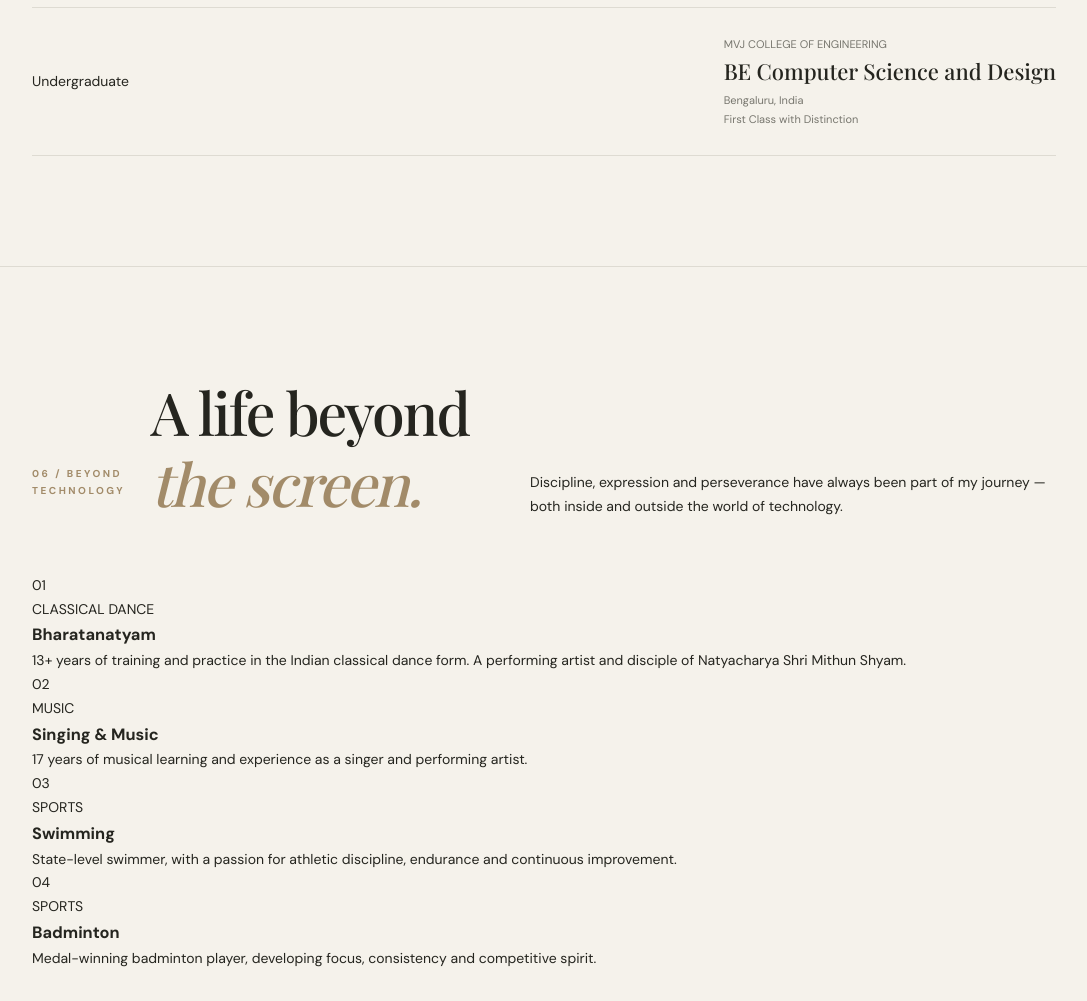
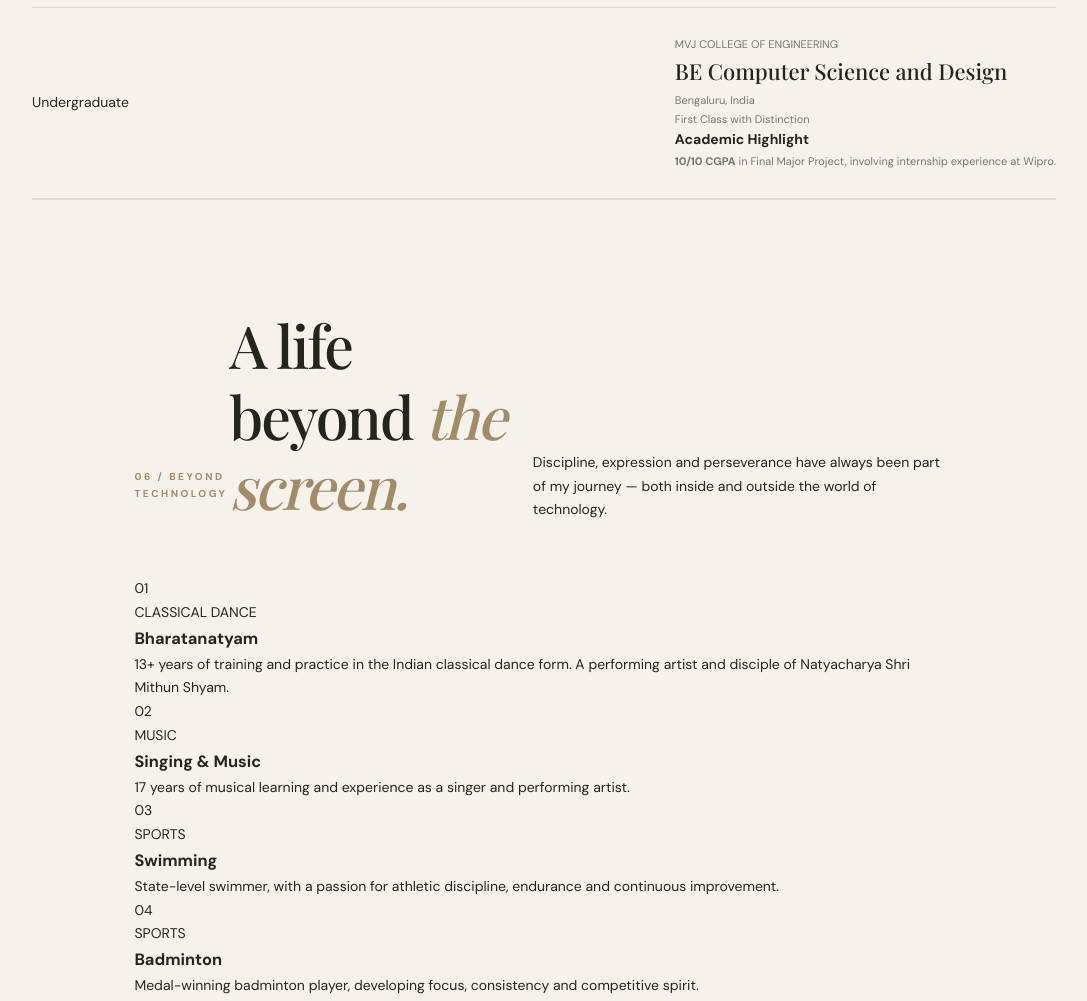
Before and after one commit to anvithasubramani/anvitha-priyaa-portfolio, a plain HTML site: page index.html in a window 1280 px wide. Shown: the part 5120-6121 px from the top of the page, without its empty margins (96-1183 px from the left). Drawn offline with nearby package versions, Linux system fonts and the light colour scheme; a web font is replaced by a local one.

Commit message:
Update index.html

```diff
--- a/index.html
+++ b/index.html
@@ -430,9 +430,16 @@
     <h3>BE Computer Science and Design</h3>
     <p>Bengaluru, India</p>
     <p class="education-honour">First Class with Distinction</p>
+
+    <div class="module-results">
+      <h4>Academic Highlight</h4>
+      <p>
+        <strong>10/10 CGPA</strong> in Final Major Project,
+        involving internship experience at Wipro.
+      </p>
     </div>
   </div>
-    </section>
+</div>
 
     <!-- BEYOND TECHNOLOGY -->
     <section class="section beyond" id="beyond">
```
Lines whose indentation alone changed are shown as unchanged.
